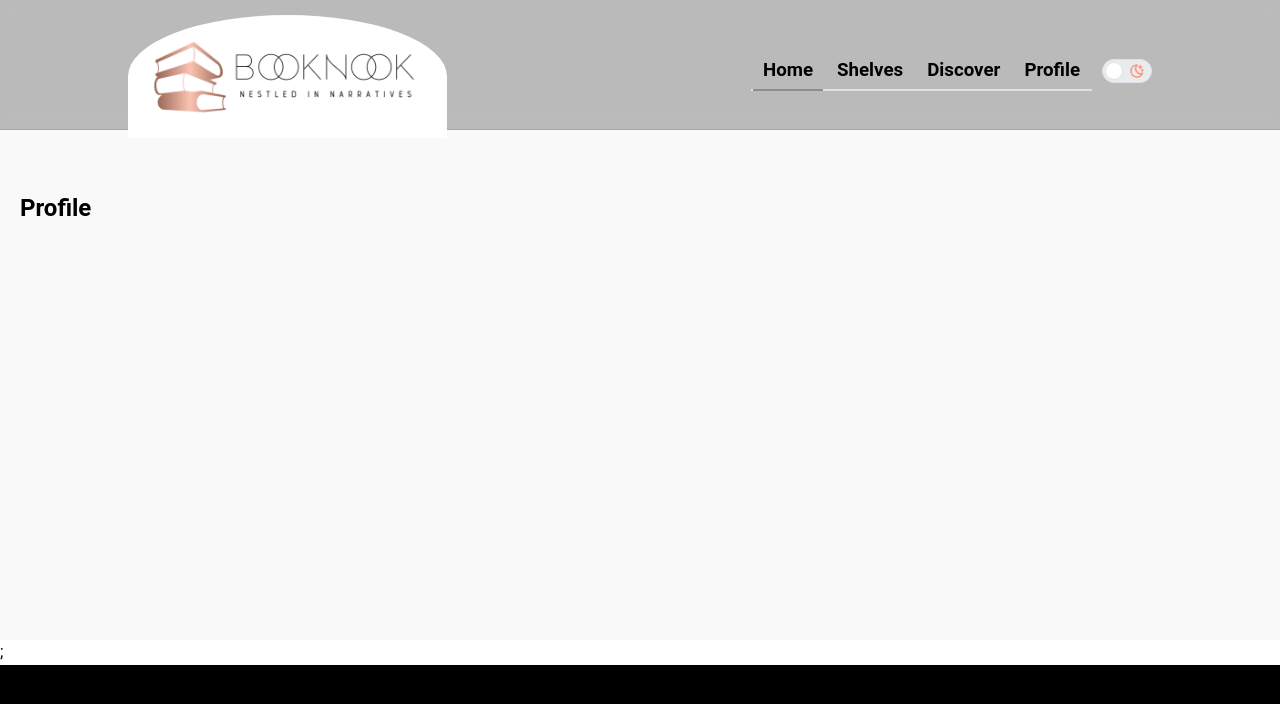
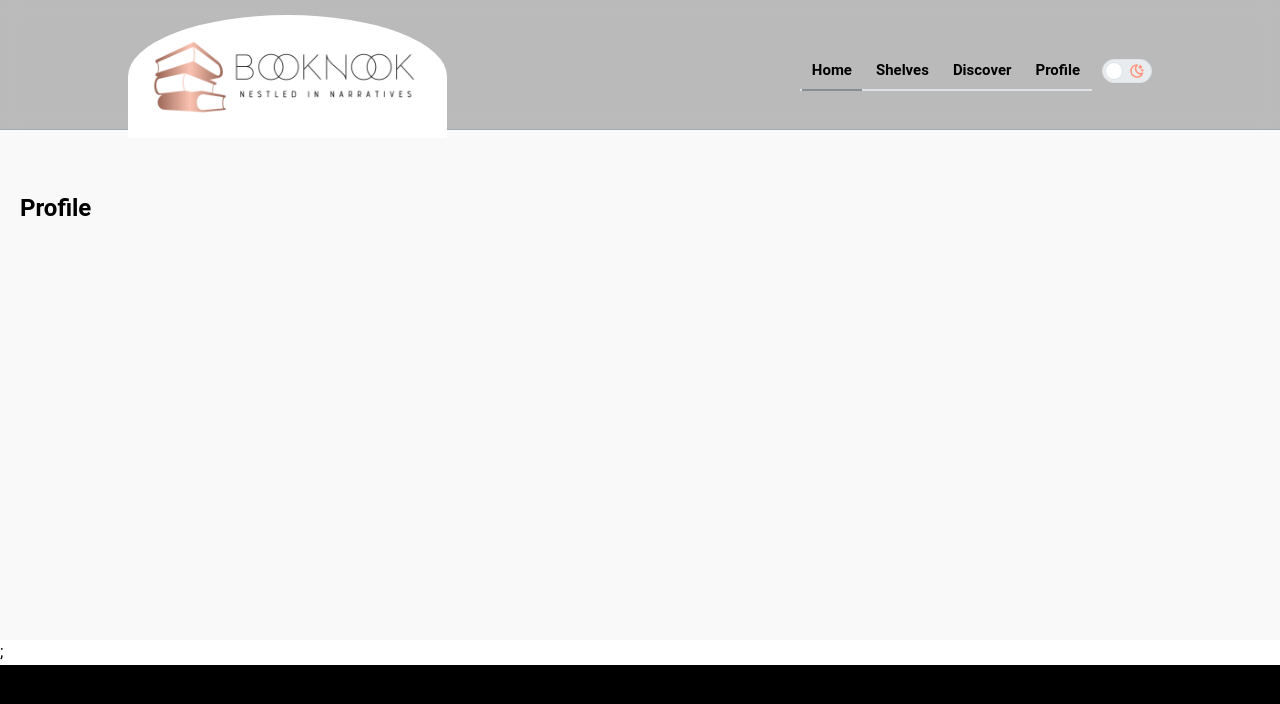
Before and after one commit to Jlc758/BookNook, a React (Vite) app: page /profile in a window 1280 px wide. Shown: the top 704 px of the page. Built offline with nearby package versions, Linux system fonts and the light colour scheme.

Commit message:
Changed styling for buttons on SelectSearch & setHideCriteria to true when search is actioned

```diff
--- a/src/css/index.css
+++ b/src/css/index.css
@@ -3,6 +3,7 @@
   --tab-height: 40px;
   --tab-height-small: 30px;
   --breakpoint: 630px;
+  --button-bg: var(--mantine-color-rose-1);
 }
 
 .MainContent {
@@ -57,7 +58,7 @@
   height: var(--tab-height);
   flex: 1 1 auto; /* Allow tabs to grow and shrink */
   min-width: 0; /* Allow tabs to shrink below their content size */
-  font-size: clamp(0.7rem, 1.5vw, 1rem);
+  font-size: clamp(0.7rem, 1.5vw, 0.8rem);
   padding: 0 clamp(5px, 1vw, 10px);
   margin: 0 2px;
   white-space: nowrap;
--- a/src/pages/SelectSearch.jsx
+++ b/src/pages/SelectSearch.jsx
@@ -121,6 +121,7 @@ const SelectSearch = ({ apiKey }) => {
 
   const handleSearch = () => {
     setIsLoading(true);
+    setHideCriteria(true);
     setSearchCriteria({
       selectedGenres,
       selectedRating,
```
